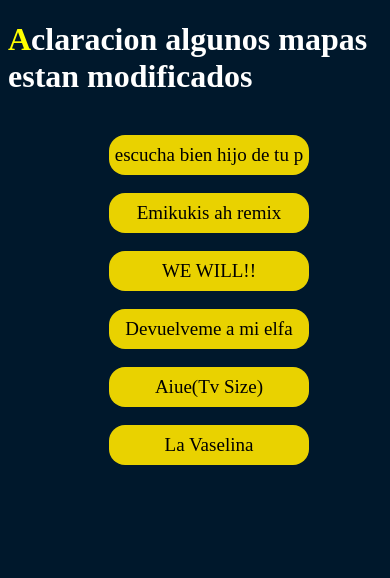
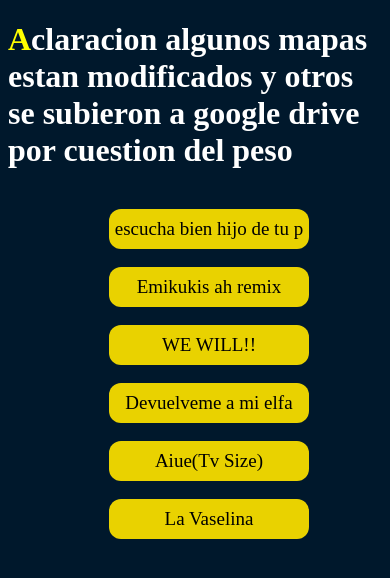
Before and after one commit to drm0shi/papuOsu, a plain HTML site: page index.html in a window 390 px wide. Drawn offline with Linux system fonts and the light colour scheme.

Commit message:
Add files via upload

```diff
--- a/index.html
+++ b/index.html
@@ -8,7 +8,7 @@
 </head>
 <body>
 <header>
-    <h1>Aclaracion algunos mapas estan modificados</h1>
+    <h1>Aclaracion algunos mapas estan modificados y otros se subieron a google drive por cuestion del peso</h1>
 </header>
     <div class="cancionesO">
         <div class="mapitas">
@@ -21,7 +21,7 @@
             <a  download="WE_WILL!!.osz" href="mapas osu/idk - Enfermos.osz">WE WILL!!</a>
         </div>
         <div class="mapitas">
-            <a  download="devuelveme_a_mi_elfa.osz" href="mapas osu/Luisardos - Devuelveme a mi chica (Tilin Edition).osz">Devuelveme a mi elfa</a>
+            <a  download="devuelveme_a_mi_elfa.osz" target="_blank" href="https://drive.google.com/file/d/1tlnU6Q2_-SLh_MvzYdQdFoRuGo0ZZO9I/view?usp=sharing">Devuelveme a mi elfa</a>
         </div>
         <div class="mapitas">
             <a  download="aiue(TvSize).osz" href="mapas osu/MAISONdes - Aiue feat. Minami, SAKURAmoti (TV Size).osz">Aiue(Tv Size)</a>
--- a/style.css
+++ b/style.css
@@ -42,6 +42,7 @@ a:hover{
     }
     .mapitas{
         margin-left: 27%;
+        border-radius: 12px;
     }
 }
 @media (max-width:280px){
```
